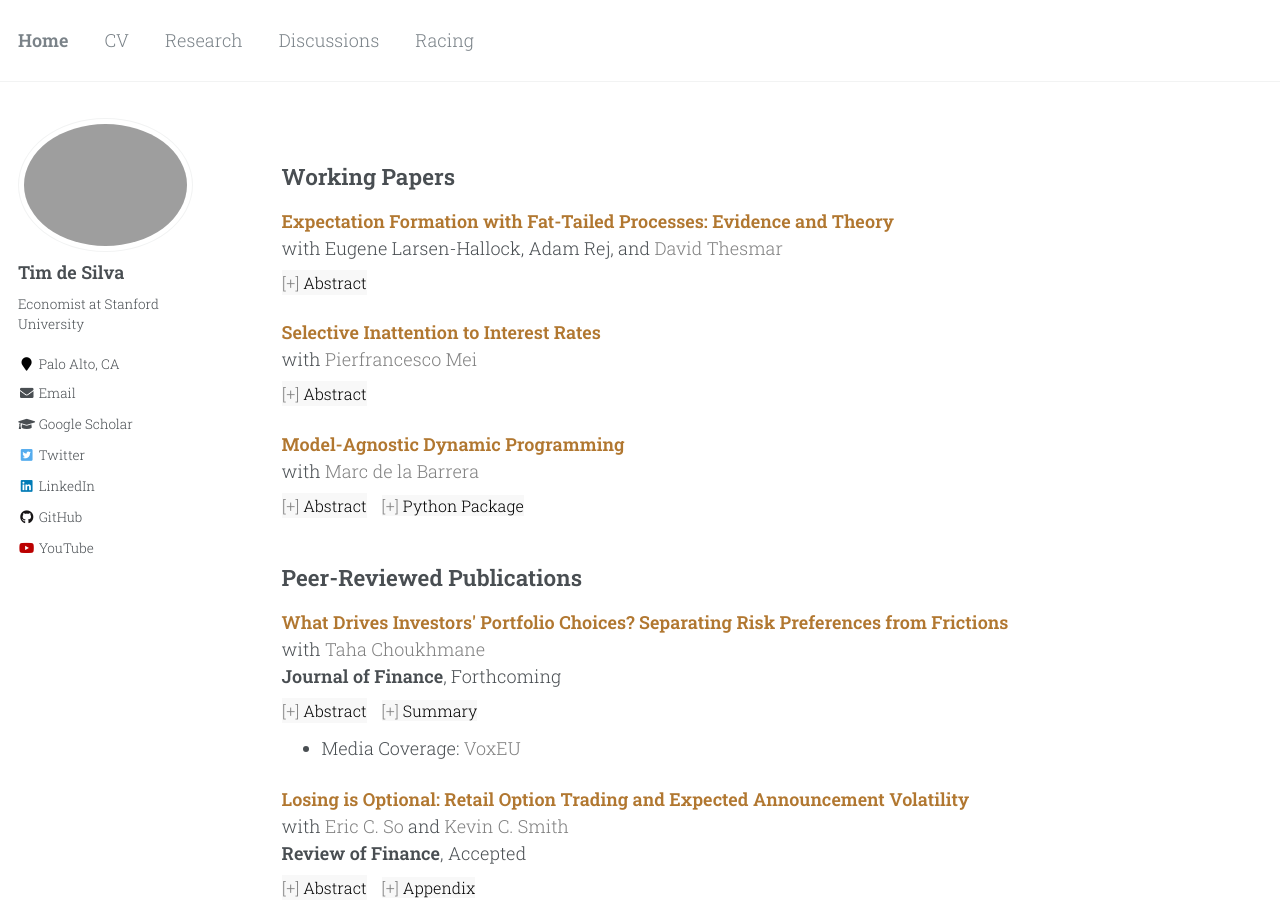
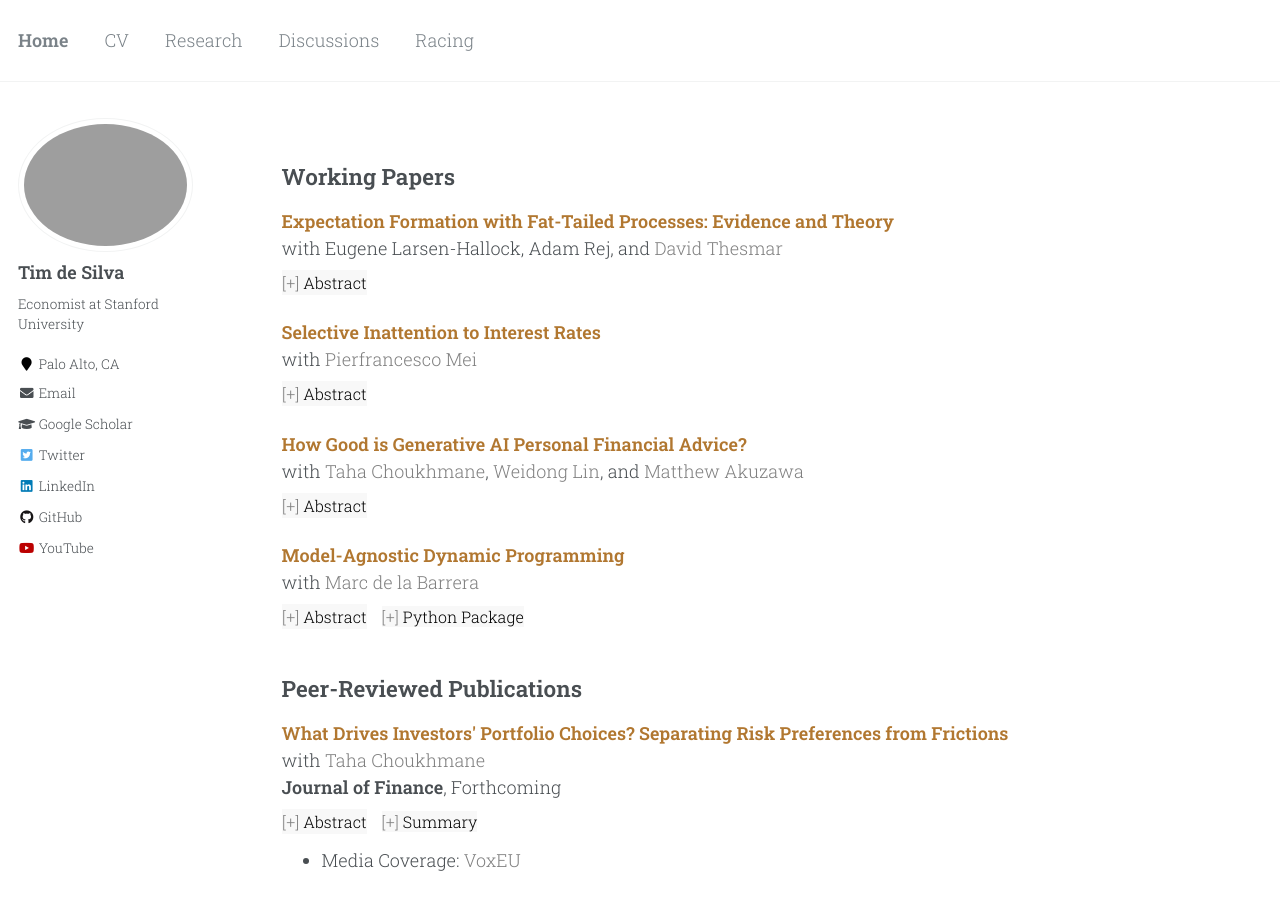
Before and after one commit to timhdesilva/timhdesilva.github.io, a Jekyll site: the page built from _pages/research.html, in a window 1280 px wide and 900 px high. Built offline with Jekyll 4.4.1, drawn with Linux system fonts in a browser that asks for light colours.

Commit message:
update research

```diff
--- a/_pages/research.html
+++ b/_pages/research.html
@@ -75,6 +75,16 @@ author_profile: true
 </p>
 <div id="si" class="abstract-content">
   Using existing and newly designed household surveys, we show that households close to durable purchases acquire more information about interest rates and have more accurate, less dispersed, and less uncertain interest rate expectations. We use this evidence of selective inattention to calibrate an incomplete markets model with durable consumption and endogenous information acquisition about interest rates. Relative to exogenous inattention, selective inattention shifts the composition of aggregate consumption responses to interest rate cuts toward durables, accelerates the impact of larger rate cuts, and generates dampened responses to changes in rate volatility that are closer to empirical evidence.
+</div>
+
+<p>
+    <a style="text-decoration:none; color:rgb(177, 119, 48); font-weight:bold" href="http://timhdesilva.github.io/files/papers/llm_advice.pdf">How Good is Generative AI Personal Financial Advice?</a>
+    <br>with <a style="text-decoration:none; color:gray" href="https://tahachoukhmane.com/">Taha Choukhmane</a>, <a style="text-decoration:none; color:gray" href="https://mitsloan.mit.edu/programs/phd/weidong-weldon-lin">Weidong Lin</a>, and <a style="text-decoration:none; color:gray" href="https://www.linkedin.com/in/matthew-akuzawa-4182a21ba">Matthew Akuzawa</a>
+    <br>
+      <button class="abstract-button" data-target="llm_advice" style="margin-top:8px">Abstract</button>
+</p>
+<div id="llm_advice" class="abstract-content">
+  How does AI-generated personal financial advice from Large Language Models (LLMs) compare to economists' normative models? We develop and implement a method to evaluate generative AI financial advice by simulating thousands of life cycle paths for consumption, saving, and portfolio choices under realistic income, employment, and asset return scenarios. Our approach compares these LLM-generated paths against optimal choices from a standard life cycle model and can parsimoniously summarize LLM advice across prompts and models by estimating structural time and risk preferences. Applying our method to OpenAI's GPT-5 mini, we find that the advice qualitatively aligns with standard life cycle theory but deviates systematically in four key ways: (i) recommended consumption and saving paths imply unrealistically high patience, with estimated intertemporal discount factors well above one; (ii) recommended choices often reflect simple heuristics, such as round savings rates, fixed-percentage withdrawal rules in retirement, and common asset allocation rules-of-thumb; (iii) LLM recommendations exhibit substantially more inertia in portfolio rebalancing and moderately less consumption-smoothing in unemployment than our normative benchmark; and (iv) holding all else constant, recommendations vary systematically with demographics (e.g., recommending lower equity shares for women) and between repeated identical queries.
 </div>
 
 <p>
```
Also changed, not shown: 1 other file.
